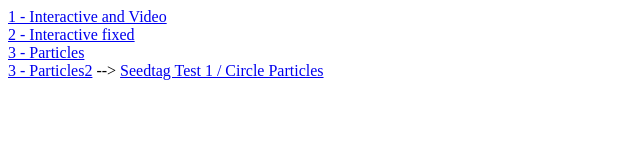
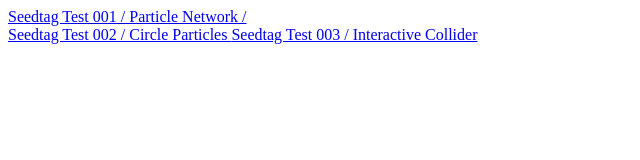
Before and after one commit to juanSeedtag/juanseedtag.github.io, a plain HTML site: page index.html in a window 1280 px wide. Shown: the whole page, without its empty margins (0-640 px from the left). Drawn offline with Linux system fonts and the light colour scheme.

Commit message:
Update index.html

```diff
--- a/index.html
+++ b/index.html
@@ -1,6 +1,3 @@
-<a href="interactive_video/index.html"> 1 - Interactive and Video</a><br>
-<a href="interactive_Fixed/index.html">2 - Interactive fixed</a><br>
-<a href="particles/index.html">3 - Particles</a><br>
-<a href="particles0/index.html">3 - Particles2</a> -->
-
-<a href="particles.js-master/demo/index.html"> Seedtag Test 1 / Circle Particles
+<a href="particles/index.html"> Seedtag Test 001 / Particle Network / </a><br>
+<a href="particles.js-master/demo/index.html"> Seedtag Test 002 / Circle Particles
+<a href="interactive_Fixed/index.html"> Seedtag Test 003 / Interactive Collider </a><br>
```
